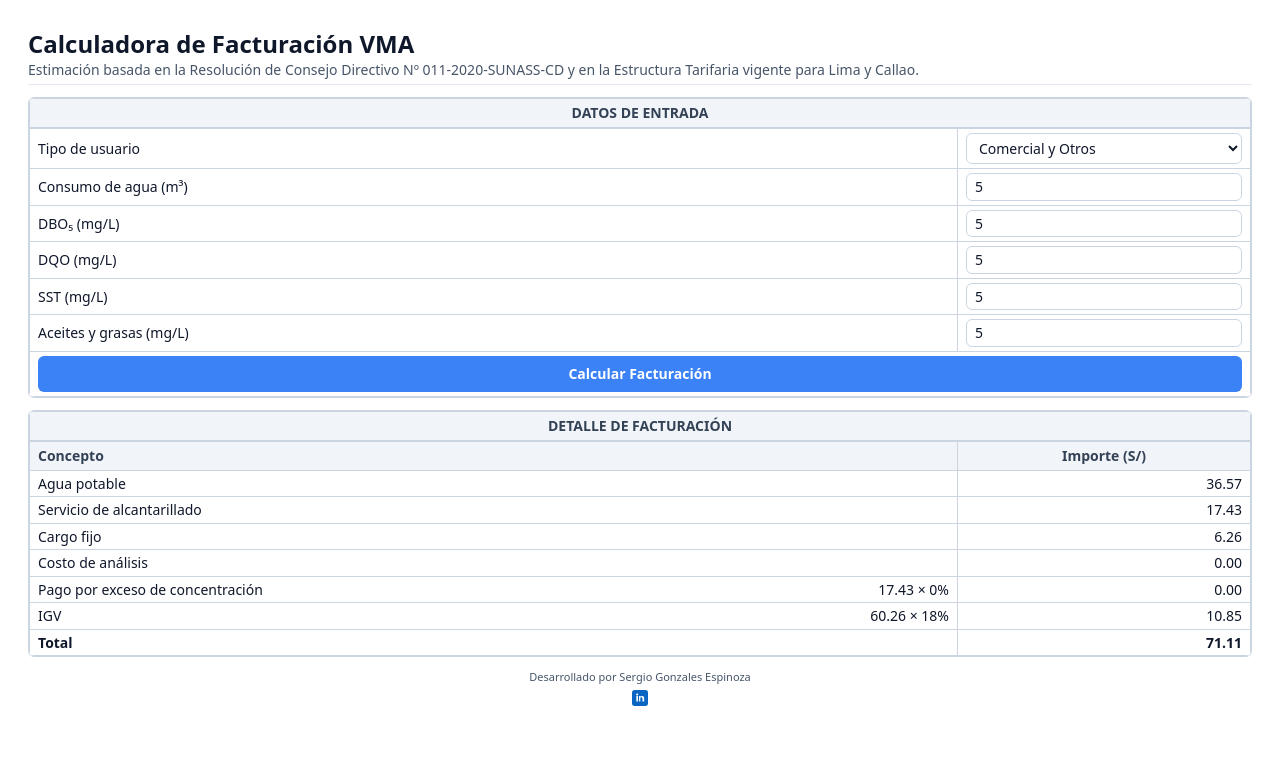
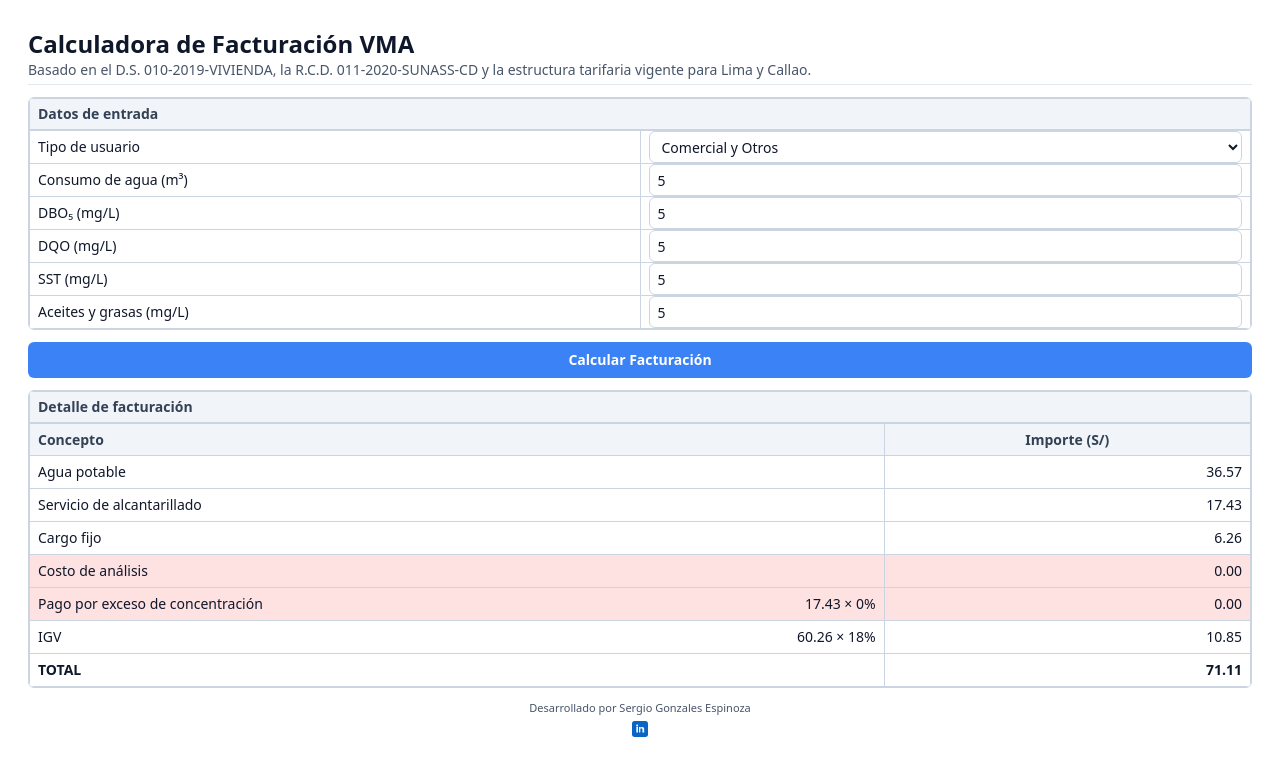
Before and after one commit to Valisage/VMA-CAL, a React (Vite) app: page / in a window 1280 px wide. Both pictures are taken after typing "5", "5", "5", "5", "5" into the empty fields and a click on the button "Calcular Facturación". Shown: the top 776 px of the page. Built offline with nearby package versions, Linux system fonts and the light colour scheme.

Commit message:
Update CalculoFacturacion.jsx

```diff
--- a/src/CalculoFacturacion.jsx
+++ b/src/CalculoFacturacion.jsx
@@ -1,7 +1,7 @@
 import React, { useState } from "react";
 
 // ====== Estilos reutilizables ======
-const TD = "border border-slate-300 px-2 py-1 leading-tight break-words [overflow-wrap:anywhere] [hyphens:auto]";
+const TD = "border border-slate-300 px-2 py-0 whitespace-normal break-words";
 const TD_RIGHT = TD + " text-right tabular-nums";
 const TH = TD + " bg-slate-100 font-semibold text-slate-700";
 
@@ -58,179 +58,166 @@ const CalculoFacturacion = () => {
         <header className="border-b border-slate-200 pb-1">
           <h1 className="text-xl sm:text-2xl font-semibold">Calculadora de Facturación VMA</h1>
           <div className="text-xs sm:text-sm text-slate-600">
-            Estimación basada en la Resolución de Consejo Directivo Nº 011-2020-SUNASS-CD y en la Estructura Tarifaria vigente para Lima y Callao.
+            Basado en el D.S. 010-2019-VIVIENDA, la R.C.D. 011-2020-SUNASS-CD y la estructura tarifaria vigente para Lima y Callao.
           </div>
         </header>
 
         {/* ====== Datos de entrada (tabla) ====== */}
         <section className="border border-slate-300 rounded-md overflow-hidden">
-          <div className={TH + " text-[clamp(11px,2.6vw,14px)] sm:text-sm text-center uppercase"}>Datos de entrada</div>
+          <div className={TH + " h-8 leading-none flex items-center text-sm"}>Datos de entrada</div>
           <div className="bg-white">
-            <table className="w-full table-fixed border-collapse text-[clamp(12px,2.8vw,14px)] sm:text-sm">
+            <table className="w-full table-fixed border-collapse text-sm">
               <colgroup>
-                <col style={{ width: "76%" }} />
-                <col style={{ width: "24%" }} />
+                <col style={{ width: "50%" }} />
+                <col style={{ width: "50%" }} />
               </colgroup>
               <tbody>
                 <tr className="">
-                  <td className={TD}>Tipo de usuario</td>
-                  <td className={TD}>
-                    <label htmlFor="tipoUsuario" className="sr-only">Tipo de usuario</label>
-                    <select
+                  <td className={TD}><div className="h-8 leading-none flex items-center">Tipo de usuario</div></td>
+                  <td className={TD}><div className="h-8 leading-none flex items-center w-full"><label htmlFor="tipoUsuario" className="sr-only">Tipo de usuario</label><select
                       id="tipoUsuario"
-                      className="w-full px-2 py-1 rounded-md bg-white border border-slate-300 outline-none focus-visible:ring-2 focus-visible:ring-blue-500/30 focus-visible:border-blue-500"
+                      className="w-full px-2 h-8 leading-none rounded-md bg-white border border-slate-300 outline-none focus-visible:ring-2 focus-visible:ring-blue-500/30 focus-visible:border-blue-500"
                       value={tipoUsuario}
-                      onChange={(e) => setTipoUsuario(e.target.value)}
+                      onChange={(e) =>setTipoUsuario(e.target.value)}
                     >
                       <option value="Comercial y Otros">Comercial y Otros</option>
-                      <option value="Industrial">Industrial</option>
-                    </select>
-                  </td>
+                      <option value="Industrial">Industrial</option></select></div></td>
                 </tr>
                 <tr className="">
-                  <td className={TD}>Consumo de agua (m³)</td>
-                  <td className={TD}>
-                    <label htmlFor="consumo" className="sr-only">Consumo de agua (m³)</label>
-                    <input
+                  <td className={TD}><div className="h-8 leading-none flex items-center">Consumo de agua (m³)</div></td>
+                  <td className={TD}><div className="h-8 leading-none flex items-center w-full"><label htmlFor="consumo" className="sr-only">Consumo de agua (m³)</label><input
                       id="consumo"
                       type="number"
                       inputMode="decimal"
                       placeholder="Ingresa consumo de agua"
-                      className="w-full px-2 py-1 rounded-md bg-white border border-slate-300 outline-none focus-visible:ring-2 focus-visible:ring-blue-500/30 focus-visible:border-blue-500"
+                      className="w-full px-2 h-8 leading-none rounded-md bg-white border border-slate-300 outline-none focus-visible:ring-2 focus-visible:ring-blue-500/30 focus-visible:border-blue-500"
                       value={consumo}
                       onChange={(e) => setConsumo(e.target.value)}
-                    />
-                  </td>
+                    /></div></td>
                 </tr>
                 <tr className="">
-                  <td className={TD}>DBO₅ (mg/L)</td>
-                  <td className={TD}>
-                    <label htmlFor="dbo" className="sr-only">DBO₅ (mg/L)</label>
-                    <input
+                  <td className={TD}><div className="h-8 leading-none flex items-center">DBO₅ (mg/L)</div></td>
+                  <td className={TD}><div className="h-8 leading-none flex items-center w-full"><label htmlFor="dbo" className="sr-only">DBO₅ (mg/L)</label><input
                       id="dbo"
                       type="number"
                       inputMode="decimal"
                       placeholder="VMA: 500 mg/L"
-                      className="w-full px-2 py-1 rounded-md bg-white border border-slate-300 outline-none focus-visible:ring-2 focus-visible:ring-blue-500/30 focus-visible:border-blue-500"
+                      className="w-full px-2 h-8 leading-none rounded-md bg-white border border-slate-300 outline-none focus-visible:ring-2 focus-visible:ring-blue-500/30 focus-visible:border-blue-500"
                       value={dbo}
                       onChange={(e) => setDbo(e.target.value)}
-                    />
-                  </td>
+                    /></div></td>
                 </tr>
                 <tr className="">
-                  <td className={TD}>DQO (mg/L)</td>
-                  <td className={TD}>
-                    <label htmlFor="dqo" className="sr-only">DQO (mg/L)</label>
-                    <input
+                  <td className={TD}><div className="h-8 leading-none flex items-center">DQO (mg/L)</div></td>
+                  <td className={TD}><div className="h-8 leading-none flex items-center w-full"><label htmlFor="dqo" className="sr-only">DQO (mg/L)</label><input
                       id="dqo"
                       type="number"
                       inputMode="decimal"
                       placeholder="VMA: 1000 mg/L"
-                      className="w-full px-2 py-1 rounded-md bg-white border border-slate-300 outline-none focus-visible:ring-2 focus-visible:ring-blue-500/30 focus-visible:border-blue-500"
+                      className="w-full px-2 h-8 leading-none rounded-md bg-white border border-slate-300 outline-none focus-visible:ring-2 focus-visible:ring-blue-500/30 focus-visible:border-blue-500"
                       value={dqo}
                       onChange={(e) => setDqo(e.target.value)}
-                    />
-                  </td>
+                    /></div></td>
                 </tr>
                 <tr className="">
-                  <td className={TD}>SST (mg/L)</td>
-                  <td className={TD}>
-                    <label htmlFor="sst" className="sr-only">SST (mg/L)</label>
-                    <input
+                  <td className={TD}><div className="h-8 leading-none flex items-center">SST (mg/L)</div></td>
+                  <td className={TD}><div className="h-8 leading-none flex items-center w-full"><label htmlFor="sst" className="sr-only">SST (mg/L)</label><input
                       id="sst"
                       type="number"
                       inputMode="decimal"
                       placeholder="VMA: 500 mg/L"
-                      className="w-full px-2 py-1 rounded-md bg-white border border-slate-300 outline-none focus-visible:ring-2 focus-visible:ring-blue-500/30 focus-visible:border-blue-500"
+                      className="w-full px-2 h-8 leading-none rounded-md bg-white border border-slate-300 outline-none focus-visible:ring-2 focus-visible:ring-blue-500/30 focus-visible:border-blue-500"
                       value={sst}
                       onChange={(e) => setSst(e.target.value)}
-                    />
-                  </td>
+                    /></div></td>
                 </tr>
                 <tr className="">
-                  <td className={TD}>Aceites y grasas (mg/L)</td>
-                  <td className={TD}>
-                    <label htmlFor="ayg" className="sr-only">Aceites y grasas (mg/L)</label>
-                    <input
+                  <td className={TD}><div className="h-8 leading-none flex items-center">Aceites y grasas (mg/L)</div></td>
+                  <td className={TD}><div className="h-8 leading-none flex items-center w-full"><label htmlFor="ayg" className="sr-only">Aceites y grasas (mg/L)</label><input
                       id="ayg"
                       type="number"
                       inputMode="decimal"
                       placeholder="VMA: 100 mg/L"
-                      className="w-full px-2 py-1 rounded-md bg-white border border-slate-300 outline-none focus-visible:ring-2 focus-visible:ring-blue-500/30 focus-visible:border-blue-500"
+                      className="w-full px-2 h-8 leading-none rounded-md bg-white border border-slate-300 outline-none focus-visible:ring-2 focus-visible:ring-blue-500/30 focus-visible:border-blue-500"
                       value={ayg}
                       onChange={(e) => setAyg(e.target.value)}
-                    />
-                  </td>
-                </tr>
-                <tr>
-                  <td className={TD} colSpan={2}>
-                    <button
-                      className="w-full bg-blue-500 hover:bg-blue-600 text-white py-2 rounded-md font-semibold transition duration-300 text-sm"
-                      onClick={calcularFacturacion}
-                    >
-                      Calcular Facturación
-                    </button>
-                  </td>
+                    /></div></td>
                 </tr>
               </tbody>
             </table>
           </div>
         </section>
 
+
+        {/* Botón fuera del cuadro de datos de entrada */}
+        <div className="mt-3">
+          <button
+            type="button"
+            className="w-full bg-blue-500 hover:bg-blue-600 text-white py-2 rounded-md font-semibold transition duration-300 text-sm"
+            onClick={calcularFacturacion}
+          >
+            Calcular Facturación
+          </button>
+        </div>
+
         {/* ====== Detalle de facturación (dos columnas) ====== */}
-        <section className="border border-slate-300 rounded-md overflow-hidden mt-4 sm:mt-5"><div className={TH + " text-[clamp(11px,2.6vw,14px)] sm:text-sm text-center uppercase"}>Detalle de facturación</div>
+        <section className="border border-slate-300 rounded-md overflow-hidden mt-4 sm:mt-5"><div className={TH + " h-8 leading-none flex items-center text-[clamp(11px,2.6vw,14px)] sm:text-sm"}>Detalle de facturación</div>
           <div className="bg-white">
             <table className="w-full table-fixed border-collapse text-[clamp(12px,2.8vw,14px)] sm:text-sm">
               <colgroup>
-                <col style={{ width: "76%" }} />
-                <col style={{ width: "24%" }} />
+                <col style={{ width: "70%" }} />
+                <col style={{ width: "30%" }} />
               </colgroup>
               <thead>
                 <tr>
-                  <th className={TH + " text-left text-[clamp(11px,2.6vw,14px)] sm:text-sm leading-tight"}>Concepto</th>
-                  <th className={TH + " text-center text-[clamp(11px,2.6vw,14px)] sm:text-sm leading-tight"}>Importe (S/)</th>
+                  <th className={TH + " h-8 text-left whitespace-nowrap text-[clamp(11px,2.6vw,14px)] sm:text-sm leading-none"}>Concepto</th>
+                  <th className={TH + " h-8 text-center whitespace-nowrap text-[clamp(11px,2.6vw,14px)] sm:text-sm leading-none"}>Importe (S/)</th>
                 </tr>
               </thead>
               <tbody>
                 {facturacion ? (
                   <>
                     <tr className="">
-                      <td className={TD}>Agua potable</td>
-                      <td className={TD_RIGHT}>{facturacion.costoAgua.toFixed(2)}</td>
+                      <td className={TD}><div className="h-8 leading-none flex items-center">Agua potable</div></td>
+                      <td className={TD_RIGHT}><div className="h-8 leading-none flex items-center justify-end">{facturacion.costoAgua.toFixed(2)}</div></td>
                     </tr>
                     <tr className="">
-                      <td className={TD}>Servicio de alcantarillado</td>
-                      <td className={TD_RIGHT}>{facturacion.costoAlcantarillado.toFixed(2)}</td>
+                      <td className={TD}><div className="h-8 leading-none flex items-center">Servicio de alcantarillado</div></td>
+                      <td className={TD_RIGHT}><div className="h-8 leading-none flex items-center justify-end">{facturacion.costoAlcantarillado.toFixed(2)}</div></td>
                     </tr>
                     <tr className="">
-                      <td className={TD}>Cargo fijo</td>
-                      <td className={TD_RIGHT}>{facturacion.cargoFijo.toFixed(2)}</td>
+                      <td className={TD}><div className="h-8 leading-none flex items-center">Cargo fijo</div></td>
+                      <td className={TD_RIGHT}><div className="h-8 leading-none flex items-center justify-end">{facturacion.cargoFijo.toFixed(2)}</div></td>
                     </tr>
-                    <tr className="">
-                      <td className={TD}>Costo de análisis</td>
-                      <td className={TD_RIGHT}>{facturacion.costoAnalisis.toFixed(2)}</td>
+                    <tr className="bg-red-100">
+                      <td className={TD}>
+                        <div className="h-8 leading-none flex items-center">
+                          <span>Costo de análisis</span>
+                        </div>
+                      </td>
+                      <td className={TD_RIGHT}><div className="h-8 leading-none flex items-center justify-end">{facturacion.costoAnalisis.toFixed(2)}</div></td>
                     </tr>
-                    <tr className="">
+                    <tr className="bg-red-100">
                       <td className={TD}>
-                        <div className="flex items-baseline justify-between gap-2">
+                        <div className="h-8 leading-none flex items-center justify-between gap-2">
                           <span>Pago por exceso de concentración</span>
                           <span className="ml-2 tabular-nums whitespace-nowrap">{facturacion.costoAlcantarillado.toFixed(2)} × {(facturacion.factorAjusteTotal * 100).toFixed(0)}%</span>
                         </div>
                       </td>
-                      <td className={TD_RIGHT}>{facturacion.pagoExcesoConcentracion.toFixed(2)}</td>
+                      <td className={TD_RIGHT}><div className="h-8 leading-none flex items-center justify-end">{facturacion.pagoExcesoConcentracion.toFixed(2)}</div></td>
                     </tr>
                     <tr className="bg-white">
-                      <td className={TD + " font-medium"}>
-                        <div className="flex items-baseline justify-between gap-2">
+                      <td className={TD}>
+                        <div className="h-8 leading-none flex items-center justify-between gap-2">
                           <span>IGV</span>
                           <span className="ml-2 tabular-nums whitespace-nowrap">{facturacion.baseIgv.toFixed(2)} × 18%</span>
                         </div>
                       </td>
-                      <td className={TD_RIGHT}>{facturacion.igv.toFixed(2)}</td>
+                      <td className={TD_RIGHT}><div className="h-8 leading-none flex items-center justify-end">{facturacion.igv.toFixed(2)}</div></td>
                     </tr>
                     <tr>
-                      <td className={TD + " font-semibold"}>Total</td>
-                      <td className={TD_RIGHT + " font-semibold"}>{facturacion.total.toFixed(2)}</td>
+                      <td className={TD + " font-semibold"}><div className="h-8 leading-none flex items-center">TOTAL</div></td>
+                      <td className={TD_RIGHT + " font-semibold"}><div className="h-8 leading-none flex items-center justify-end">{facturacion.total.toFixed(2)}</div></td>
                     </tr>
                   </>
                 ) : (
```
